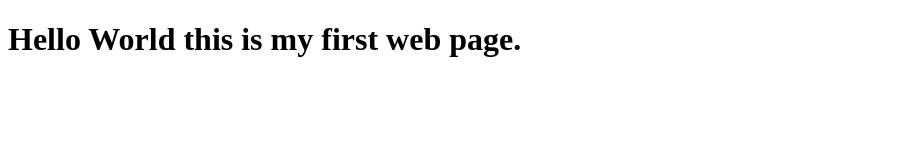
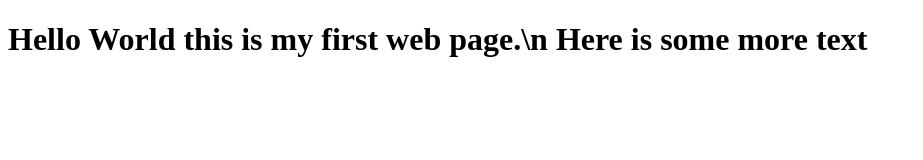
Before and after one commit to ahad-jiva/portfolio_site, a plain HTML site: page index.html in a window 1280 px wide. Shown: the whole page, without its empty margins (0-923 px from the left). Drawn offline with Linux system fonts and the light colour scheme.

Commit message:
changed acc

```diff
--- a/index.html
+++ b/index.html
@@ -7,6 +7,6 @@
     <title>GFG</title>
 </head>
 <body>
-    <h1>Hello World this is my first web page.</h1>
+    <h1>Hello World this is my first web page.\n Here is some more text</h1>
 </body>
 </html>
```
